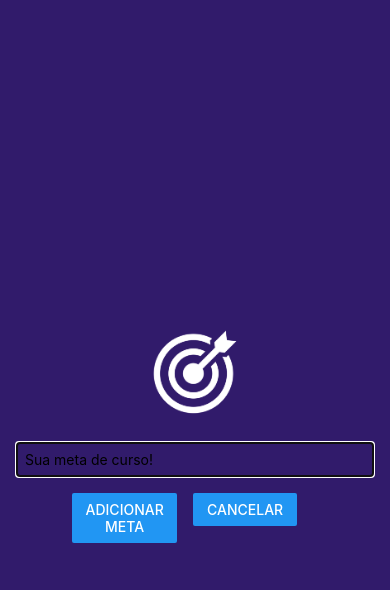
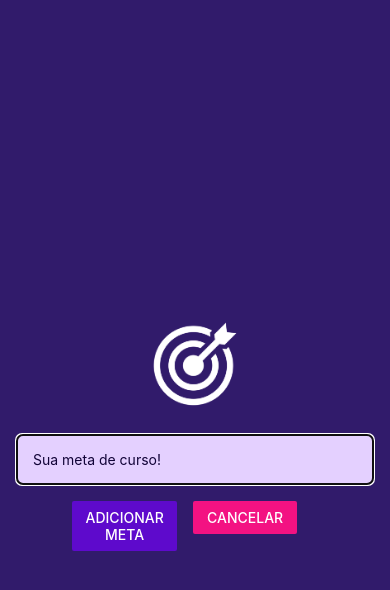
Before and after one commit to MatheusRyuki/React-Native-Metas-Cursos, a React Native app: screen / in a window 390 px wide. Both pictures are taken after a click on the button "ADICIONAR NOVO META". Shown: the top 590 px of the page. Built offline with nearby package versions, Linux system fonts and the light colour scheme.

Commit message:
fianlização do projeto

```diff
--- a/App.js
+++ b/App.js
@@ -2,6 +2,7 @@ import { StyleSheet, View, Button, TextInput, FlatList } from "react-native";
 import GoalItem from "./components/GoalItem";
 import GoalInput from "./components/GoalInput";
 import { useState } from "react";
+import { StatusBar } from "expo-status-bar";
 
 export default function App() {
   const [modalisVisible, setModalIsVisible] = useState(false);
@@ -30,6 +31,8 @@ export default function App() {
   };
 
   return (
+    <>
+      <StatusBar style="light" />
       <View style={styles.appContainer}>
         <Button
           title="Adicionar novo Meta"
@@ -57,6 +60,7 @@ export default function App() {
           />
         </View>
       </View>
+    </>
   );
 }
 
--- a/components/GoalInput.js
+++ b/components/GoalInput.js
@@ -32,10 +32,14 @@ const GoalInput = (props) => {
         />
         <View style={styles.buttonContainer}>
           <View style={styles.button}>
-            <Button title="Adicionar Meta" onPress={addGoalHandler} />
+            <Button
+              title="Adicionar Meta"
+              onPress={addGoalHandler}
+              color="#5e0acc"
+            />
           </View>
           <View style={styles.button}>
-            <Button title="Cancelar" onPress={props.onCancel} />
+            <Button title="Cancelar" onPress={props.onCancel} color="#f31282" />
           </View>
         </View>
       </View>
@@ -52,18 +56,21 @@ const styles = StyleSheet.create({
     justifyContent: "center",
     alignItems: "center",
     padding: 16,
-    backgroundColor: "#311b6b"
+    backgroundColor: "#311b6b",
   },
   textInput: {
     borderWidth: 1,
-    borderColor: "#ccc",
+    borderColor: "#e4d0ff",
+    backgroundColor: "#e4d0ff",
+    color: "#120438",
+    borderRadius: 6,
     width: "100%",
-    padding: 8,
+    padding: 16,
   },
-  image:{
+  image: {
     width: 100,
     height: 100,
-    margin: 20
+    margin: 20,
   },
   buttonContainer: {
     marginTop: 16,
--- a/components/GoalItem.js
+++ b/components/GoalItem.js
@@ -24,7 +24,7 @@ const styles = StyleSheet.create({
     backgroundColor: "#5e0acc",
   },
   pressedItem: {
-    opacity: 0.5,
+    opacity: 1,
   },
   goalText: {
     color: "white",
```
Lines whose indentation alone changed are shown as unchanged.
